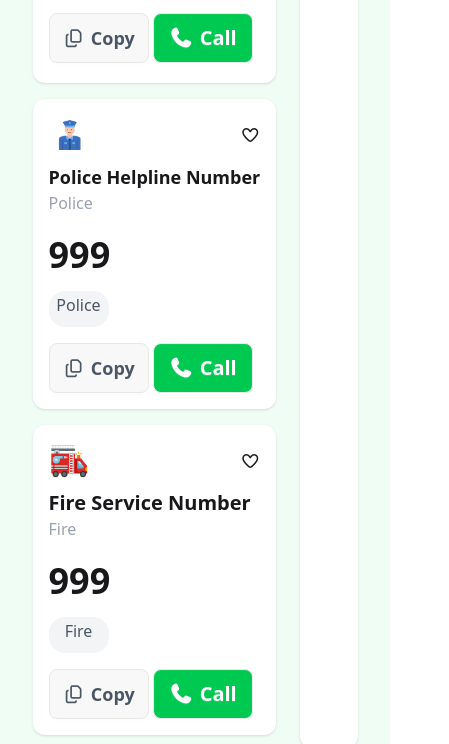
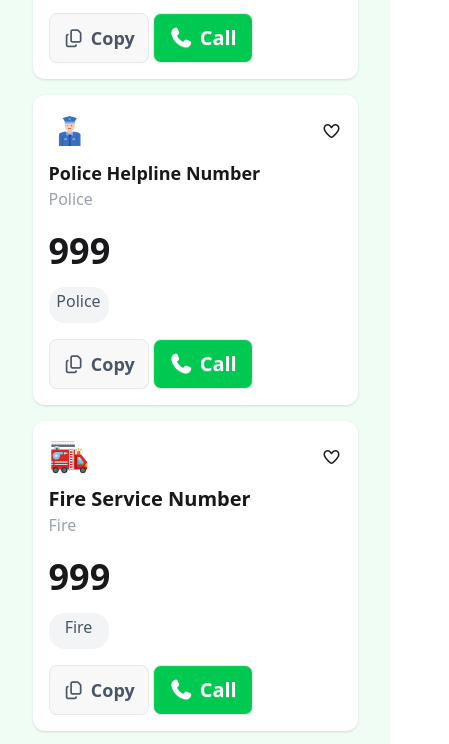
Before and after one commit to SwarnaliSahaBristi/emergency-hotline, a plain HTML site: page index.html in a window 390 px wide. Shown: the part 595-1339 px from the top of the page, 449 px wide, since content can reach past the window. Drawn offline with nearby package versions, Linux system fonts and the light colour scheme.

Commit message:
added responsiveness,js,other things

```diff
--- a/index.html
+++ b/index.html
@@ -65,11 +65,11 @@
 
       <section
         id="service-container"
-        class="w-10/12 mx-auto grid grid-cols-12 mt-10"
+        class="w-10/12 mx-auto grid md:grid-cols-12  mt-10 "
       >
         <section id="service-box" class="col-span-9">
           <div class="emergency-numbers">
-            <div class="nationl-emergency grid md:grid-cols-3 grid-rows-3 gap-4">
+            <div class="nationl-emergency grid grid-cols-1 sm:grid-cols-2 lg:grid-cols-3 gap-4">
               <!-- nationl-emergency -->
             <div class="shadow bg-white rounded-xl p-4 card">
               <div class="flex justify-between items-center">
```
